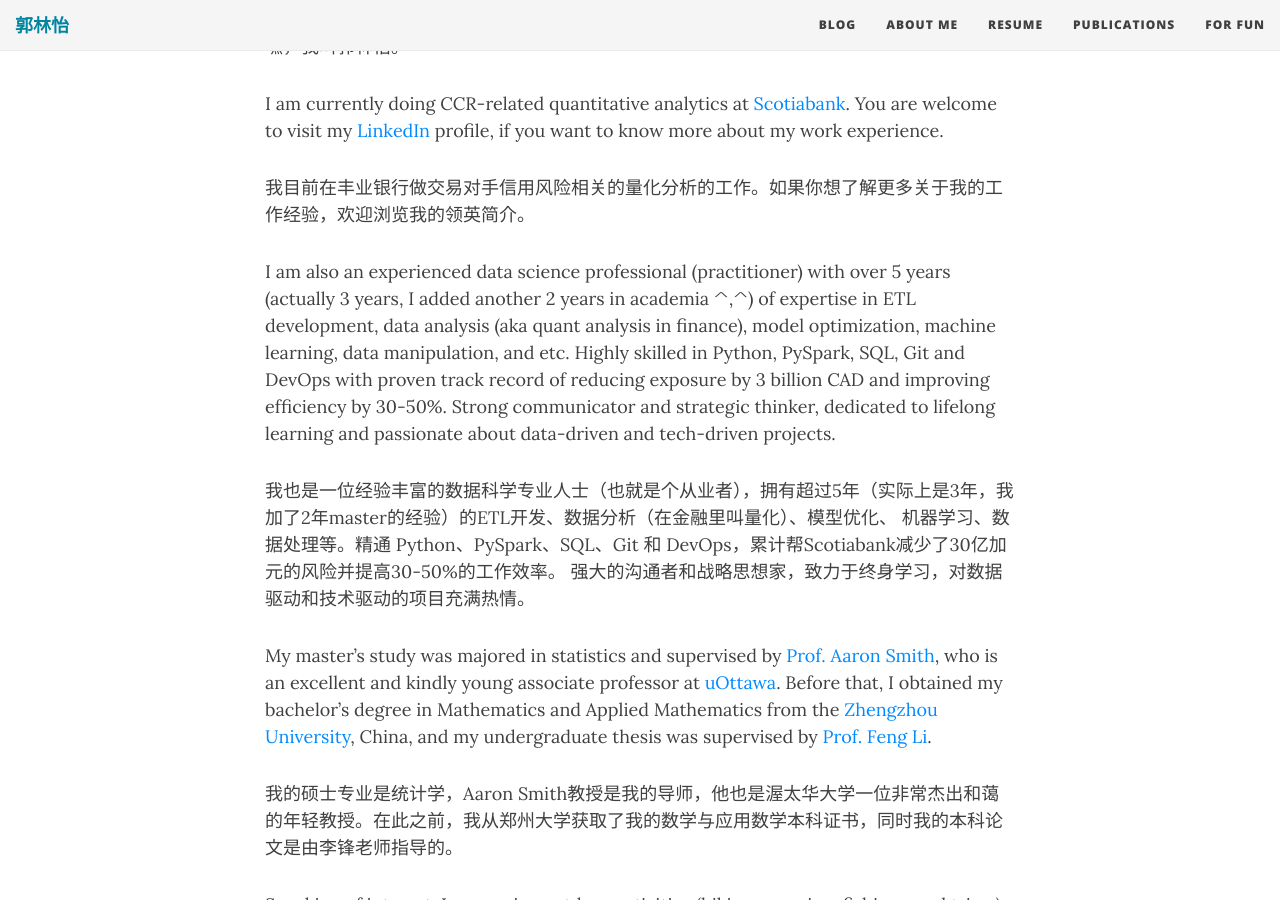
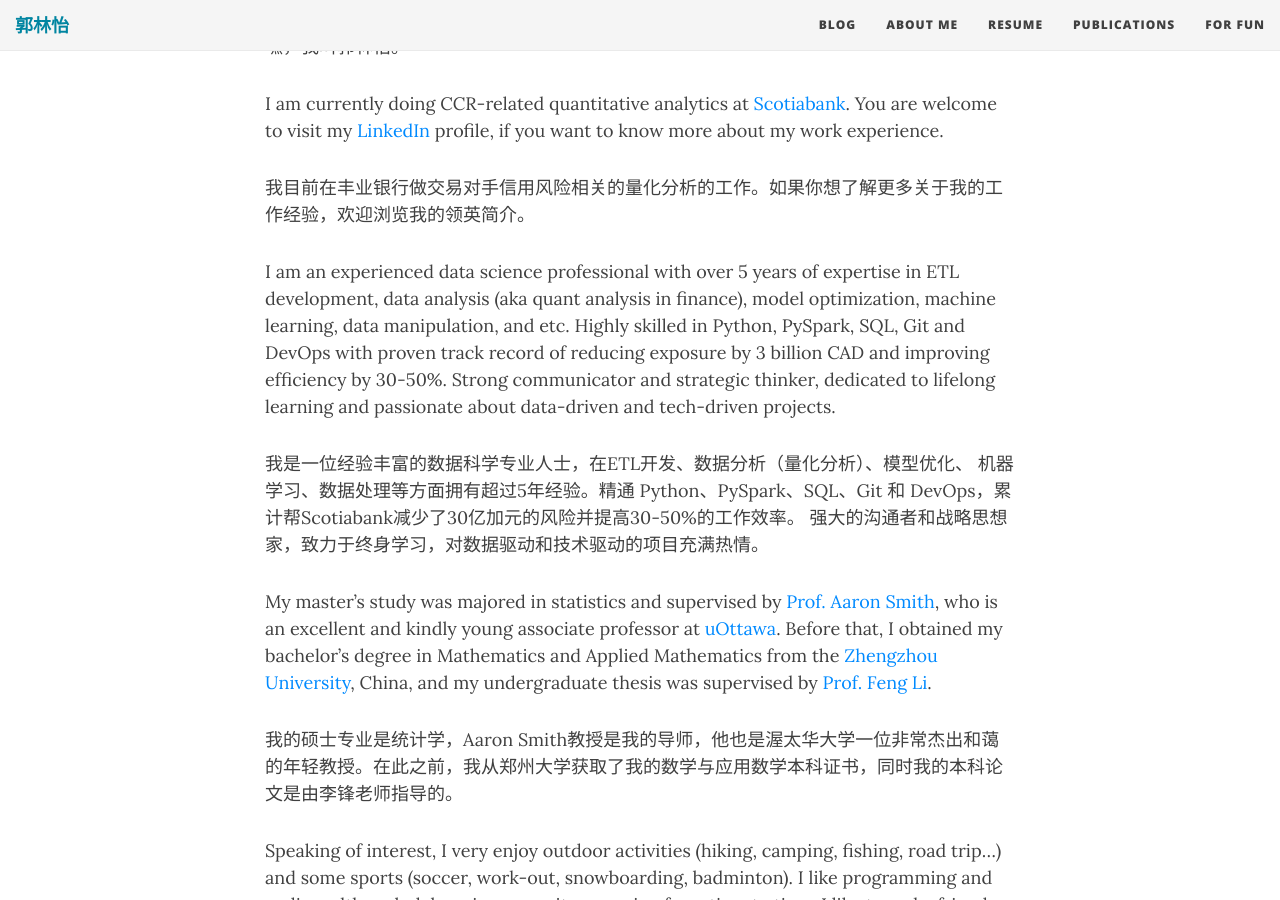
Before and after one commit to LinyiGuo96/LinyiGuo96.github.io, a Jekyll site: the page built from aboutme.md, in a window 1280 px wide and 900 px high, scrolled down 445 px. Built offline with Jekyll 4.4.1, drawn with Linux system fonts in a browser that asks for light colours; nearby versions of some CDN libraries.

Commit message:
Update aboutme.md

```diff
--- a/aboutme.md
+++ b/aboutme.md
@@ -14,9 +14,9 @@ I am currently doing CCR-related quantitative analytics at [Scotiabank](https://
 
 我目前在丰业银行做交易对手信用风险相关的量化分析的工作。如果你想了解更多关于我的工作经验，欢迎浏览我的领英简介。
 
-I am also an experienced data science professional (practitioner) with over 5 years (actually 3 years, I added another 2 years in academia ^,^) of expertise in ETL development, data analysis (aka quant analysis in finance), model optimization, machine learning, data manipulation, and etc. Highly skilled in Python, PySpark, SQL, Git and DevOps with proven track record of reducing exposure by 3 billion CAD and improving efficiency by 30-50%. Strong communicator and strategic thinker, dedicated to lifelong learning and passionate about data-driven and tech-driven projects.
+I am an experienced data science professional with over 5 years of expertise in ETL development, data analysis (aka quant analysis in finance), model optimization, machine learning, data manipulation, and etc. Highly skilled in Python, PySpark, SQL, Git and DevOps with proven track record of reducing exposure by 3 billion CAD and improving efficiency by 30-50%. Strong communicator and strategic thinker, dedicated to lifelong learning and passionate about data-driven and tech-driven projects.
 
-我也是一位经验丰富的数据科学专业人士（也就是个从业者），拥有超过5年（实际上是3年，我加了2年master的经验）的ETL开发、数据分析（在金融里叫量化）、模型优化、 机器学习、数据处理等。精通 Python、PySpark、SQL、Git 和 DevOps，累计帮Scotiabank减少了30亿加元的风险并提高30-50%的工作效率。 强大的沟通者和战略思想家，致力于终身学习，对数据驱动和技术驱动的项目充满热情。
+我是一位经验丰富的数据科学专业人士，在ETL开发、数据分析（量化分析）、模型优化、 机器学习、数据处理等方面拥有超过5年经验。精通 Python、PySpark、SQL、Git 和 DevOps，累计帮Scotiabank减少了30亿加元的风险并提高30-50%的工作效率。 强大的沟通者和战略思想家，致力于终身学习，对数据驱动和技术驱动的项目充满热情。
 
 My master's study was majored in statistics and supervised by [Prof. Aaron Smith](https://science.uottawa.ca/mathstat/en/people/smith-aaron), who is an excellent and kindly young associate professor at [uOttawa](https://science.uottawa.ca/mathstat/en). Before that, I obtained my bachelor's degree in Mathematics and Applied Mathematics from the [Zhengzhou University](https://en.wikipedia.org/wiki/Zhengzhou_University), China, and my undergraduate thesis was supervised by [Prof. Feng Li](http://www5.zzu.edu.cn/math/info/1054/2133.htm).
 
```
